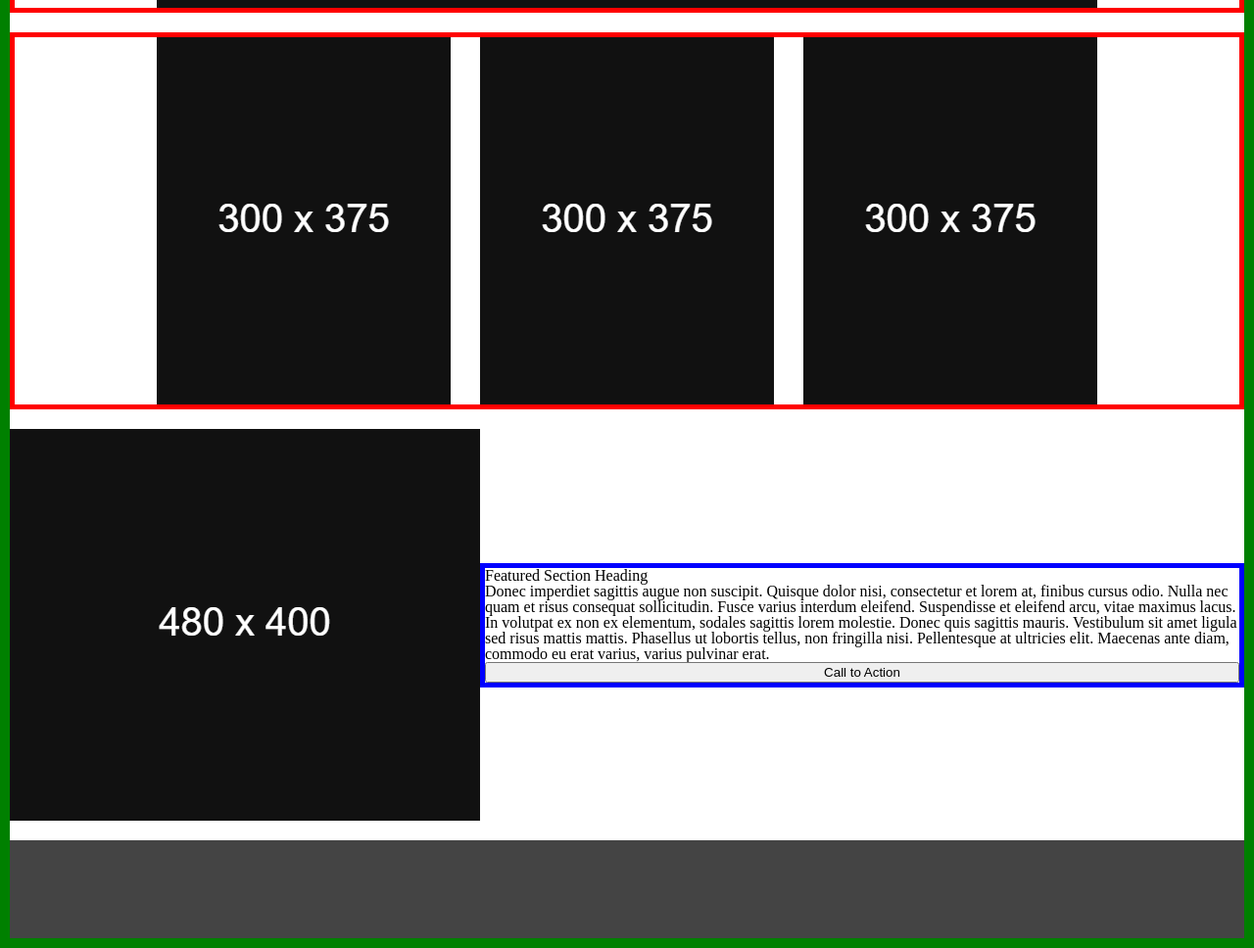
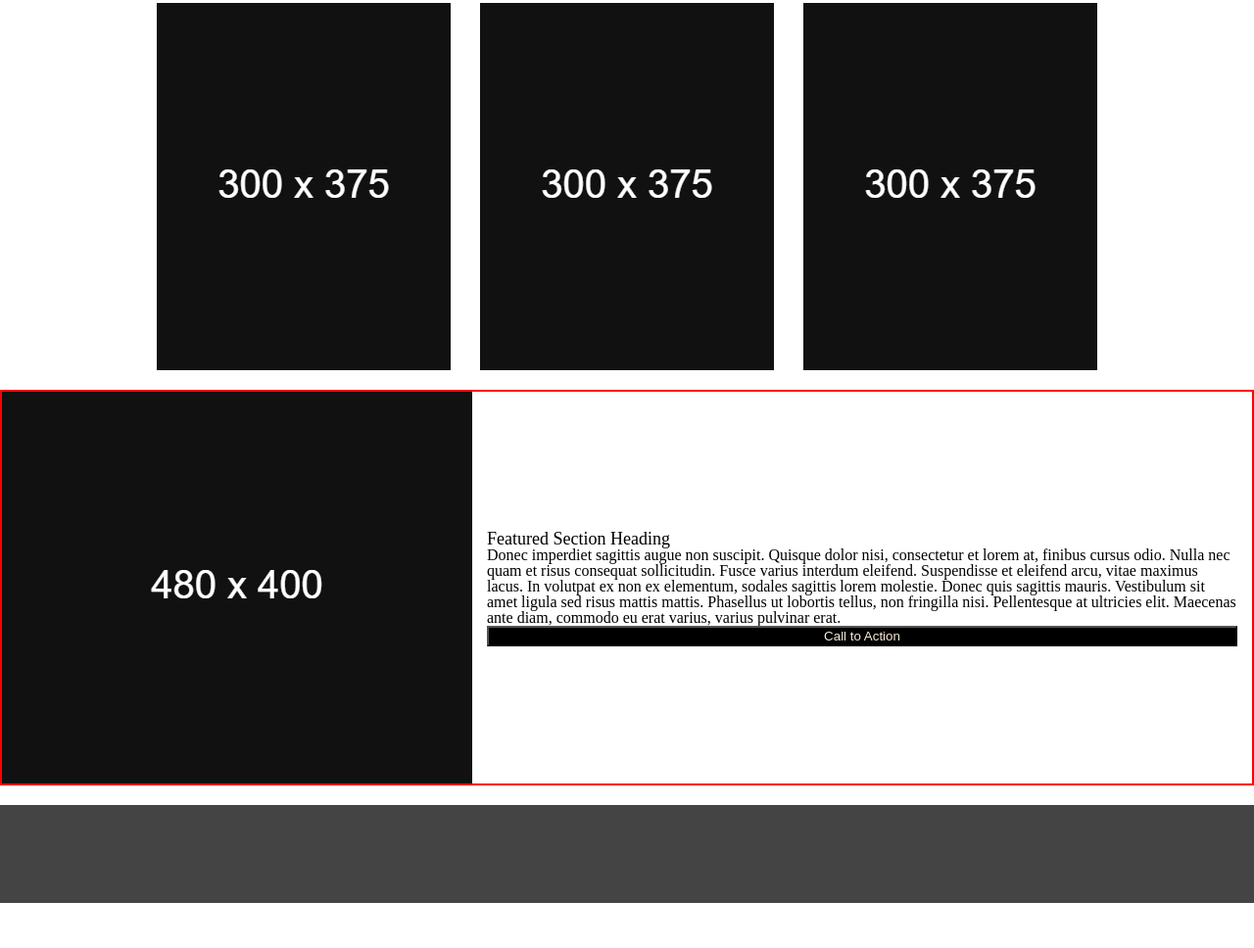
Before and after one commit to JamaisVu1/wirefame-exercise, a plain HTML site: page index.html in a window 1280 px wide. Shown: the part 600-1568 px from the top of the page at 98% size. After the commit the page ends 1522 px from the top, so only its background shows below. Drawn offline with Linux system fonts and the light colour scheme.

Commit message:
polish attempt

```diff
--- a/css/styles.css
+++ b/css/styles.css
@@ -1,5 +1,4 @@
 .whole {
-  border: 10px solid green;
   display: flex;
   flex-direction: column;
 }
@@ -15,9 +14,7 @@
   padding: 20px;
 }
 
-
 .header div {
-  border: 5px solid red;
   margin: 0 10px;
 }
 
@@ -27,7 +24,6 @@
 }
 
 .hero {
-  border: solid red 5px;
   align-items: center;
   display: flex;
   flex-direction: row;
@@ -36,35 +32,45 @@
 }
 
 .sub {
-  border: solid red 5px;
   display: flex;
   flex-direction: row;
   margin-top: 20px;
-justify-content: center;
+  justify-content: center;
 }
 
 .sub img {
-   margin: 0 15px;
+  margin: 0 15px;
 }
 
 .featured {
+border: solid red 2px;
   align-items: center;
   display: flex;
   flex-direction: row;
-  justify-content: space-between;
+  justify-content: center;
   margin-top: 20px;
 }
 
 .featured .content {
-border: 5px solid blue;
   display: flex;
-flex-direction: column;
+  flex-direction: column;
+  padding: 15px;
+}
+
+.featured button {
+  color: antiquewhite;
+  background-color: black;
+}
+
+h3 {
+  font-size: large;
+  font-weight: lighter;
 }
 
 .footer {
- display: flex;
+  display: flex;
   flex-direction: row;
   background-color: #444444;
-margin-top: 20px;
+  margin-top: 20px;
   min-height: 100px;
 }
```
